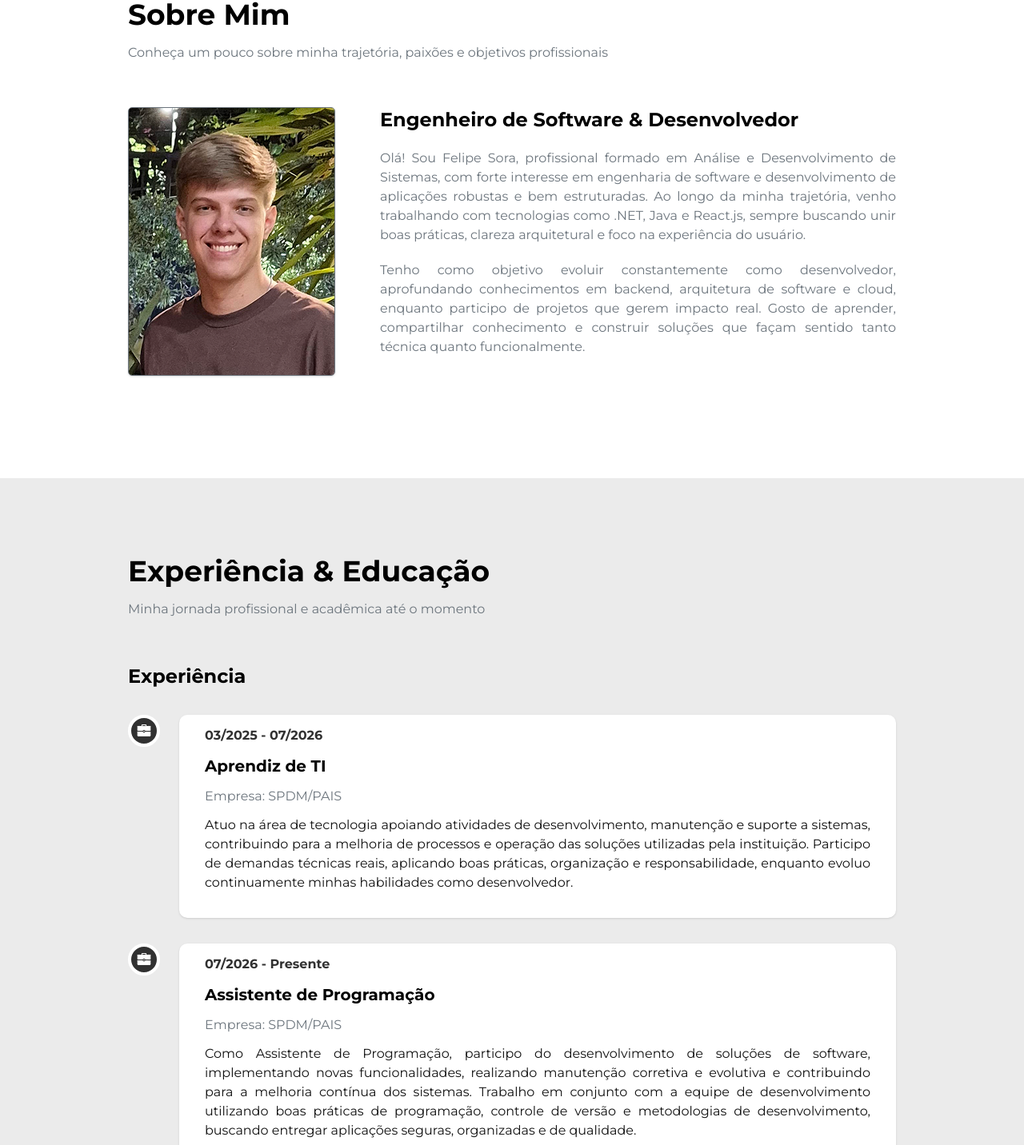
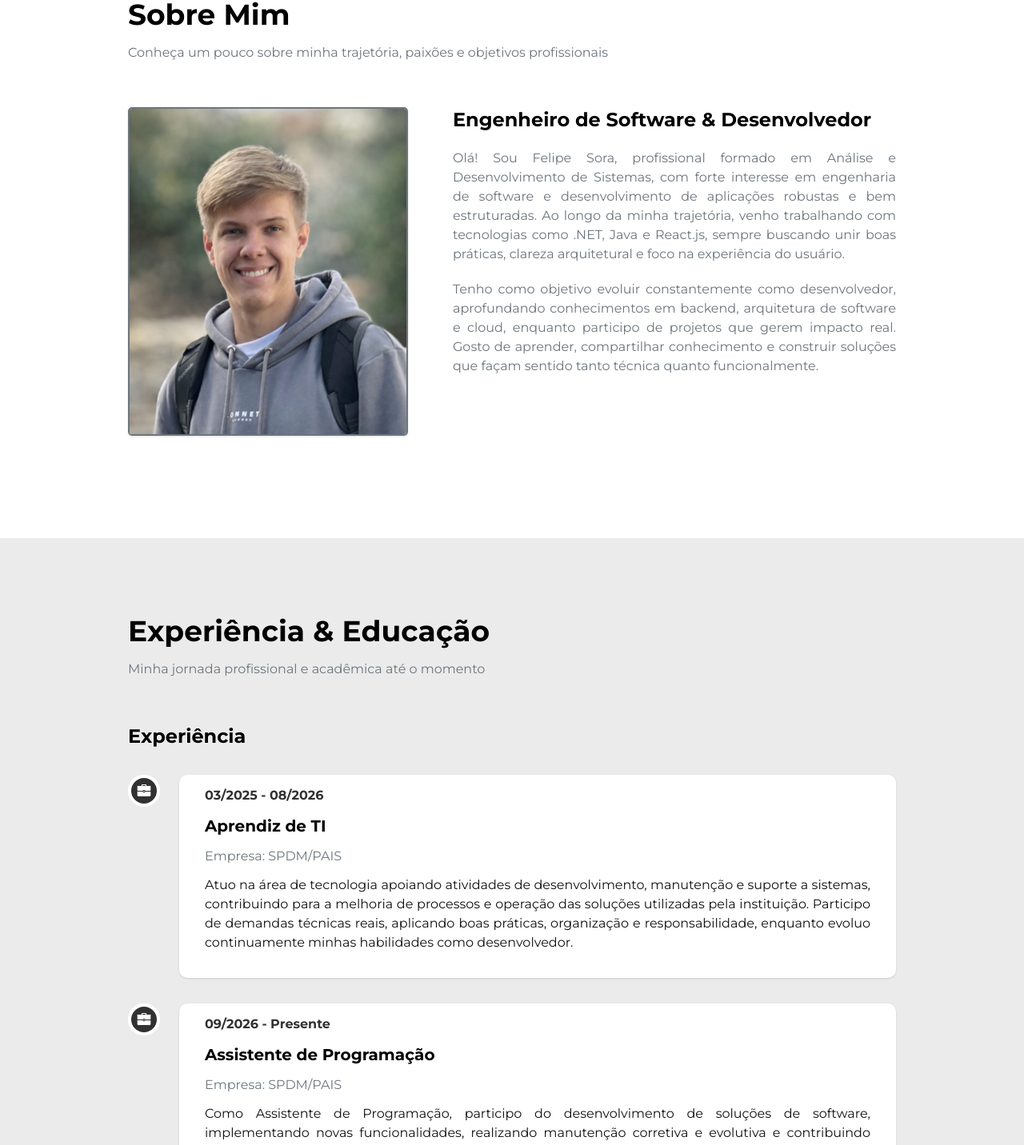
Before and after one commit to felipesora/portifolio, a React (Vite) app: page / in a window 1280 px wide. Shown: the part 948-2380 px from the top of the page at 80% size. Built offline with nearby package versions, Linux system fonts and the light colour scheme.

Commit message:
feat: atualizando datas das experiencias e foto de perfil

```diff
--- a/src/pages/Home/components/Experiencia/data.ts
+++ b/src/pages/Home/components/Experiencia/data.ts
@@ -4,7 +4,7 @@ export const itensCarreira: ItemCarreira[] = [
     {
         id: 1,
         tipo: "experiencia",
-        data: "03/2025 - 07/2026",
+        data: "03/2025 - 08/2026",
         titulo: "Aprendiz de TI",
         instituicao: "SPDM/PAIS",
         descricao: "Atuo na área de tecnologia apoiando atividades de desenvolvimento, manutenção e suporte a sistemas, contribuindo para a melhoria de processos e operação das soluções utilizadas pela instituição. Participo de demandas técnicas reais, aplicando boas práticas, organização e responsabilidade, enquanto evoluo continuamente minhas habilidades como desenvolvedor."
@@ -12,7 +12,7 @@ export const itensCarreira: ItemCarreira[] = [
     {
         id: 2,
         tipo: "experiencia",
-        data: "07/2026 - Presente",
+        data: "09/2026 - Presente",
         titulo: "Assistente de Programação",
         instituicao: "SPDM/PAIS",
         descricao: "Como Assistente de Programação, participo do desenvolvimento de soluções de software, implementando novas funcionalidades, realizando manutenção corretiva e evolutiva e contribuindo para a melhoria contínua dos sistemas. Trabalho em conjunto com a equipe de desenvolvimento utilizando boas práticas de programação, controle de versão e metodologias de desenvolvimento, buscando entregar aplicações seguras, organizadas e de qualidade."
--- a/src/pages/Home/components/Sobre/index.tsx
+++ b/src/pages/Home/components/Sobre/index.tsx
@@ -1,4 +1,4 @@
-import FotoFelipe from "../../../../assets/images/foto-felipe.png";
+import FotoFelipe from "../../../../assets/images/foto-felipe2.jpg";
 import { useInView } from "../../../../hooks/useInView";
 
 const Sobre = () => {
@@ -13,7 +13,7 @@ const Sobre = () => {
             </div>
 
             <div ref={ref} className={`flex gap-14 transition-all duration-700 ease-out ${visible ? "opacity-100 translate-y-0" : "opacity-0 translate-y-6"} [@media(max-width:1180px)]:flex-col [@media(max-width:1180px)]:items-center [@media(max-width:1180px)]:text-center`}>
-                <img src={FotoFelipe} alt="foto de Felipe" className="border border-[#6C757D] rounded-[5px] shadow-sm max-w-[350px] w-full h-auto object-cover [@media(max-width:1180px)]:max-w-[250px]" />
+                <img src={FotoFelipe} alt="foto de Felipe" className="border-2 border-[#6C757D] rounded-[5px] shadow-sm max-w-[350px] w-full h-auto object-cover [@media(max-width:1180px)]:max-w-[250px]" />
 
                 <div className="flex flex-col gap-5">
                     <h3 className="text-2xl font-bold [@media(max-width:550px)]:text-xl">Engenheiro de Software & Desenvolvedor</h3>
```
Also changed, not shown: src/assets/images/foto-felipe2.jpg (added).
